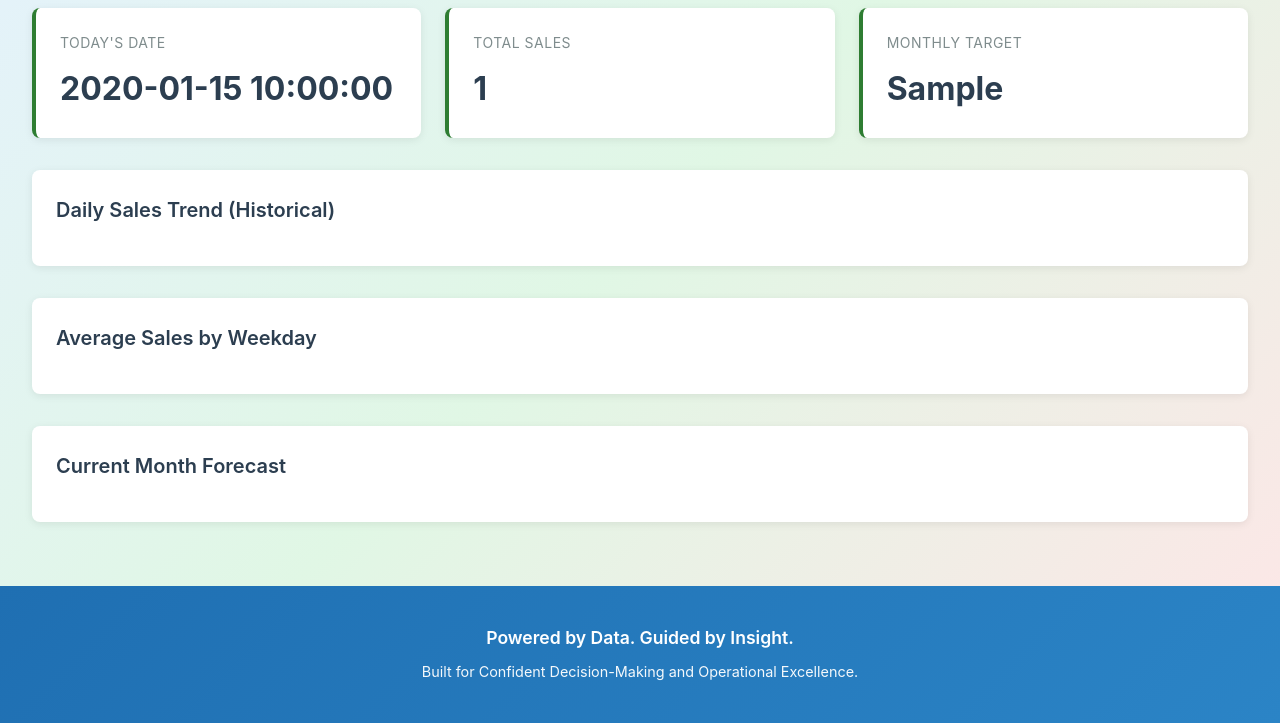
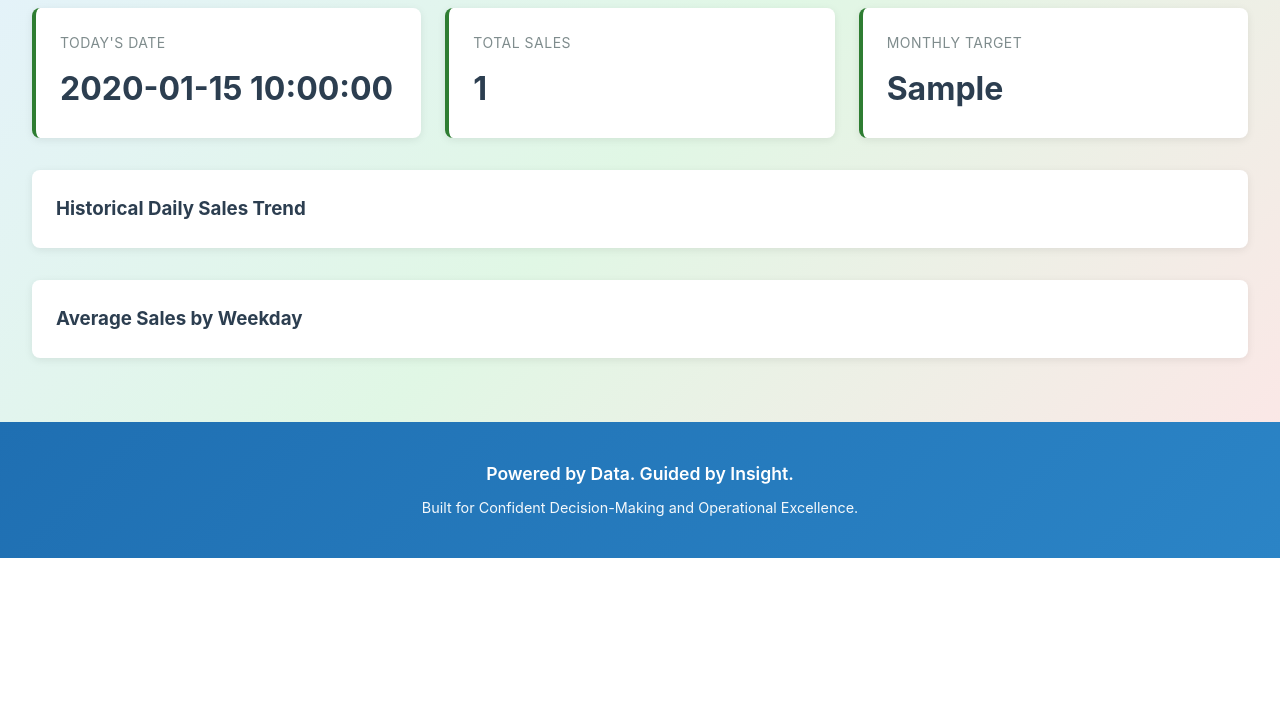
Before and after one commit to adeelciit786-hue/sale, a Flask app: template sales_app/templates/dashboard.html in a window 1280 px wide. Shown: the part 247-970 px from the top of the page. After the commit the page ends 805 px from the top, so only its background shows below. Run offline with Flask 3, Linux system fonts and the light colour scheme; the template is opened without the code that fills it: most values are stand-ins (such as "Sample title", 1, 10 or a date in 2020); parts of the project's set-up code (start-up, migrations or seed data) failed here and were passed over; some libraries are stand-ins or nearby versions.

Commit message:
Fix upload and dashboard errors, stabilize production

```diff
--- a/sales_app/templates/dashboard.html
+++ b/sales_app/templates/dashboard.html
@@ -8,9 +8,6 @@
 
 {% block content %}
 
-<div class="container">
-
-    <!-- KPI CARDS -->
 <div class="kpi-grid">
     <div class="kpi-card">
         <div class="kpi-label">Today's Date</div>
@@ -19,53 +16,49 @@
 
     <div class="kpi-card">
         <div class="kpi-label">Total Sales</div>
-            <div class="kpi-value">
-                {{ data.kpis.total_sales | default("AED 0") }}
-            </div>
+        <div class="kpi-value">{{ data.kpis.total_sales }}</div>
     </div>
 
     <div class="kpi-card">
         <div class="kpi-label">Monthly Target</div>
-            <div class="kpi-value">
-                {{ data.kpis.monthly_target | default("AED 0") }}
-            </div>
+        <div class="kpi-value">{{ data.kpis.monthly_target }}</div>
     </div>
 </div>
 
-    <!-- HISTORICAL TREND -->
 <div class="graph-container">
-        <h3 class="graph-title">Daily Sales Trend (Historical)</h3>
-        <div id="graph-historical-trend"></div>
+    <h3>Historical Daily Sales Trend</h3>
+    <div id="graph-historical"></div>
 </div>
 
-    <!-- WEEKDAY AVERAGE -->
 <div class="graph-container">
-        <h3 class="graph-title">Average Sales by Weekday</h3>
-        <div id="graph-weekday-avg"></div>
+    <h3>Average Sales by Weekday</h3>
+    <div id="graph-weekday"></div>
 </div>
 
-    <!-- MONTHLY FORECAST -->
+{% if data.graphs.monthly_forecast %}
 <div class="graph-container">
-        <h3 class="graph-title">Current Month Forecast</h3>
-        <div id="graph-monthly-forecast"></div>
+    <h3>Current Month Forecast</h3>
+    <div id="graph-forecast"></div>
 </div>
-
-</div>
+{% endif %}
 
 <script>
 const graphs = {{ data.graphs | tojson }};
 
-function safePlot(id, chart) {
-    if (!chart || chart === '{}') return;
-    const parsed = JSON.parse(chart);
-    Plotly.newPlot(id, parsed.data, parsed.layout);
+if (graphs.historical_trend) {
+    const g = JSON.parse(graphs.historical_trend);
+    Plotly.newPlot("graph-historical", g.data, g.layout);
 }
 
-document.addEventListener("DOMContentLoaded", function () {
-    safePlot("graph-historical-trend", graphs.historical_trend);
-    safePlot("graph-weekday-avg", graphs.weekday_avg);
-    safePlot("graph-monthly-forecast", graphs.monthly_forecast);
-});
+if (graphs.weekday_avg) {
+    const g = JSON.parse(graphs.weekday_avg);
+    Plotly.newPlot("graph-weekday", g.data, g.layout);
+}
+
+if (graphs.monthly_forecast) {
+    const g = JSON.parse(graphs.monthly_forecast);
+    Plotly.newPlot("graph-forecast", g.data, g.layout);
+}
 </script>
 
 {% endblock %}
```
Lines whose indentation alone changed are shown as unchanged.
